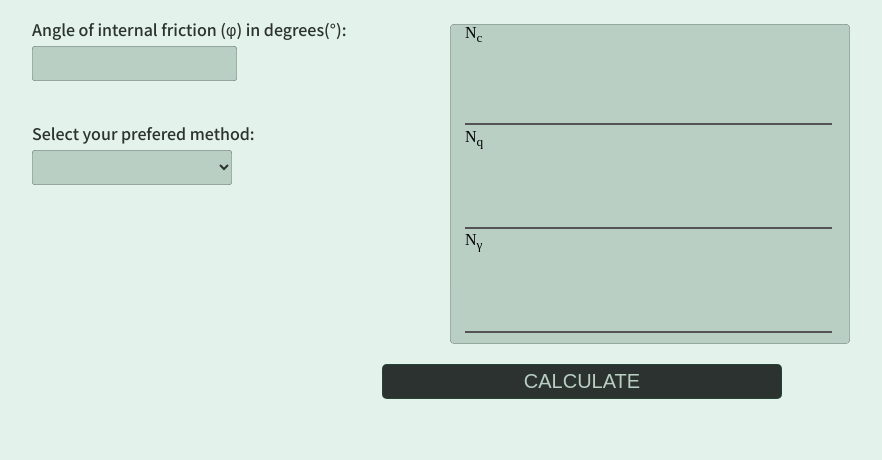
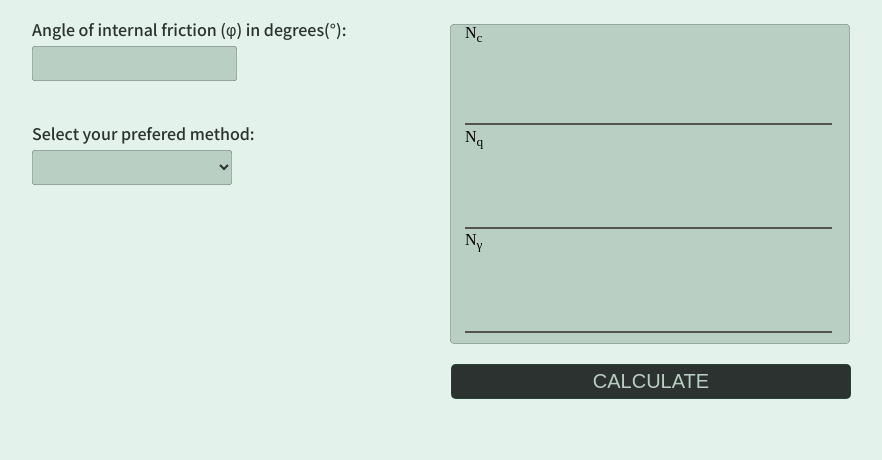
Before and after one commit to kolahimself/TriFactor, a Flask app: page /calculate in a window 1280 px wide. Shown: the part 220-680 px from the top of the page, without its empty margins (18-900 px from the left). Run offline with Flask 3, Linux system fonts and the light colour scheme.

Commit message:
Update trifactor.css

```diff
--- a/static/trifactor.css
+++ b/static/trifactor.css
@@ -176,7 +176,7 @@ margin-top: 70px;
     padding: 1px;
 }
 .btn1{
-    margin-left: 400px;
+    margin-left: 469px;
     margin-top: 20px;
     margin-bottom: 20px;
     padding: 6px;
```
